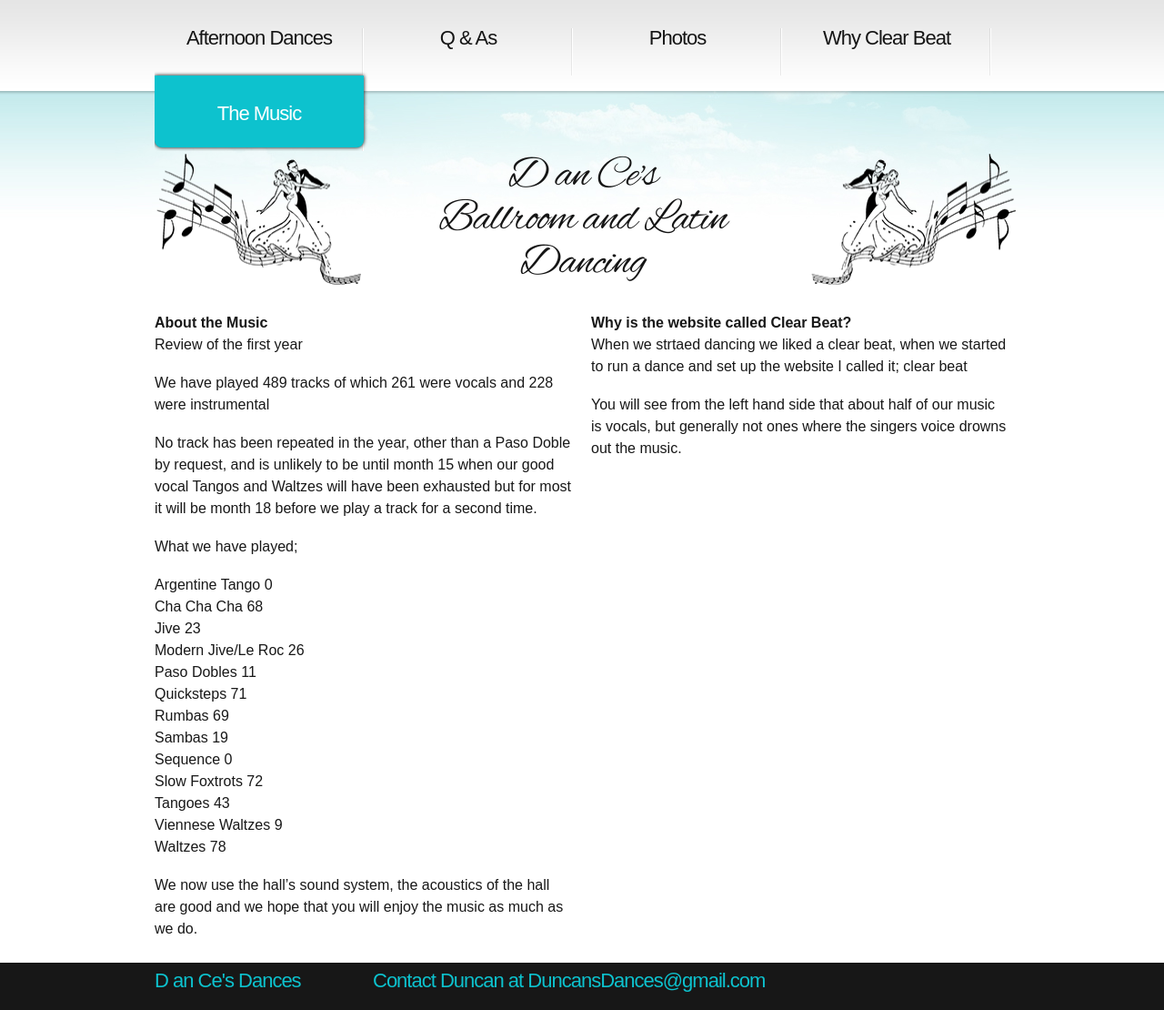
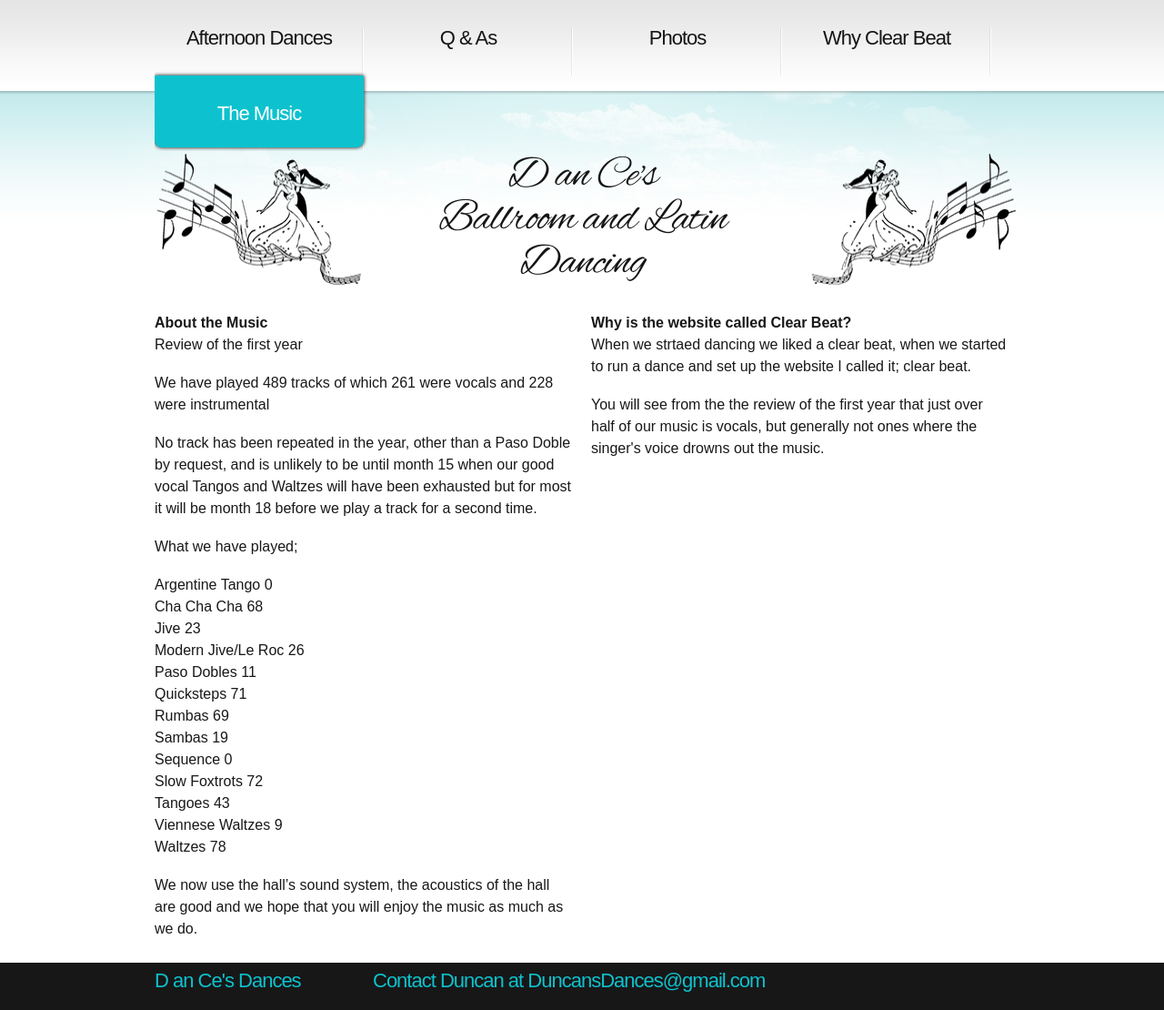
Before and after one commit to ramsayd/duncansdances, a Jekyll site: the page built from 50_music.md, in a window 1280 px wide. Shown: the whole page at 91% size. Built offline with Jekyll 4.4.1, drawn with Linux system fonts in a browser that asks for light colours.

Commit message:
Update 50_music.md

```diff
--- a/50_music.md
+++ b/50_music.md
@@ -36,6 +36,6 @@ Review of the first year
 Why is the website called Clear Beat?
 </div>
 <p>
-When we strtaed dancing we liked a clear beat, when we started to run a dance and set up the website I called it; clear beat
-</p><p>You will see from the left hand side that about half of our music is vocals, but generally not ones where the singers voice drowns out the music.
+When we strtaed dancing we liked a clear beat, when we started to run a dance and set up the website I called it; clear beat.
+</p><p>You will see from the the review of the first year that just over half of our music is vocals, but generally not ones where the singer's voice drowns out the music.
 </p></article>
```
